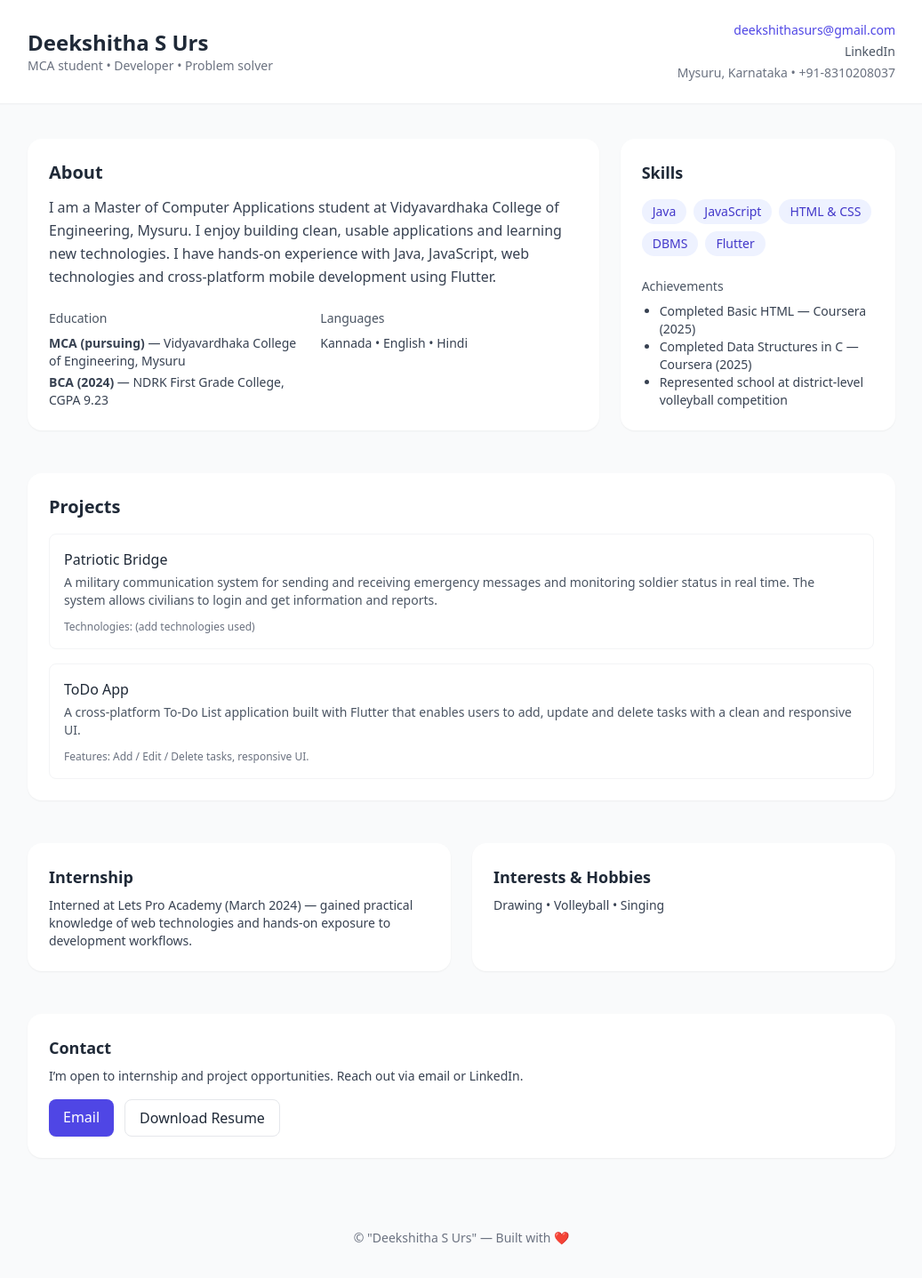
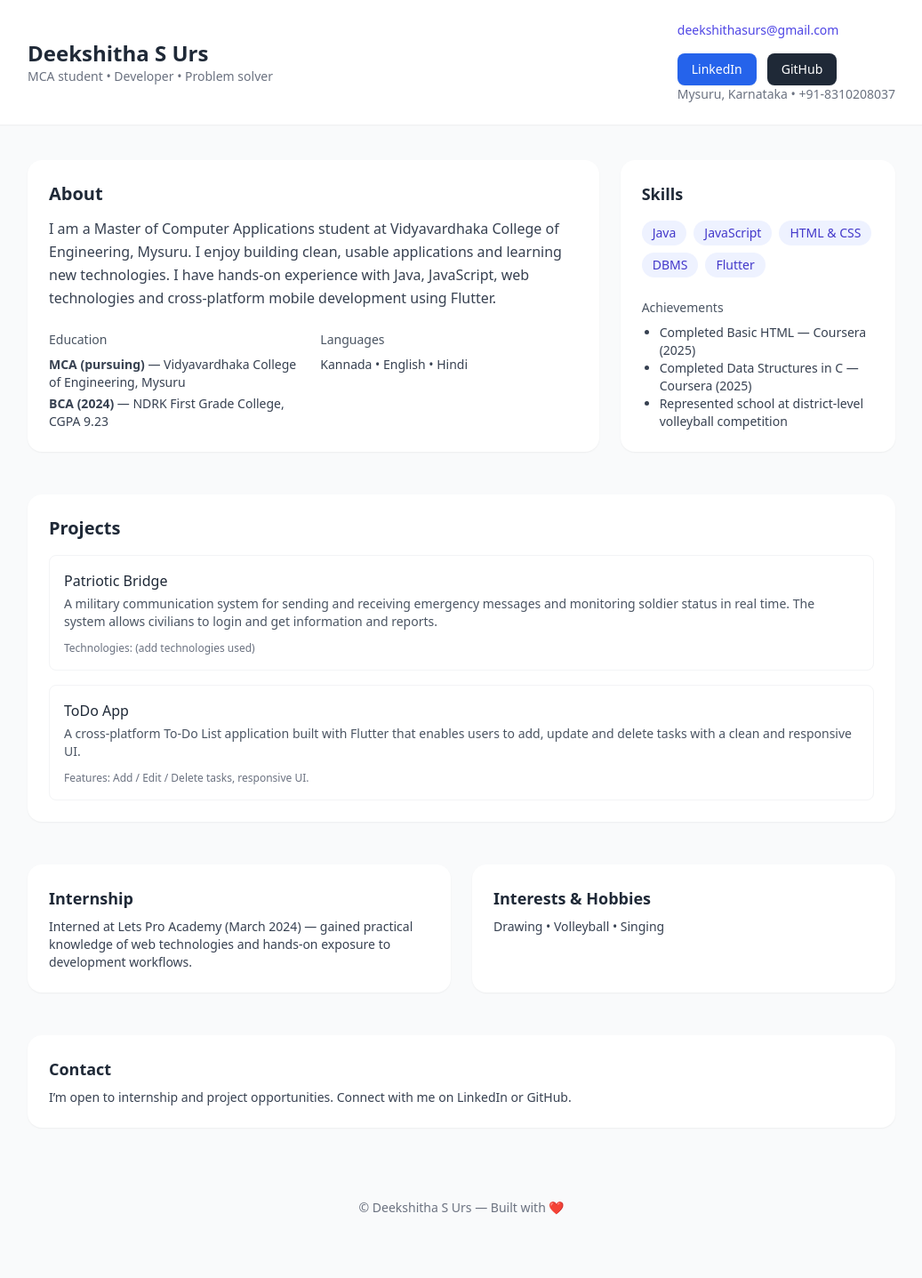
Before and after one commit to deekshithasurs/deekshitha-portfolio, a plain HTML site: page index.html in a window 1280 px wide. Shown: the whole page at 89% size, without its empty margins (121-1158 px from the left). Drawn offline with nearby package versions, Linux system fonts and the light colour scheme.

Commit message:
Update index.html

```diff
--- a/index.html
+++ b/index.html
@@ -9,14 +9,17 @@
 </head>
 <body class="bg-gray-50 text-gray-800 antialiased">
   <header class="bg-white shadow-sm">
-    <div class="max-w-5xl mx-auto px-6 py-6 flex items-center justify-between">
+    <div class="max-w-5xl mx-auto px-6 py-6 flex flex-col md:flex-row md:items-center md:justify-between gap-4">
       <div>
         <h1 class="text-2xl font-semibold">Deekshitha S Urs</h1>
         <p class="text-sm text-gray-500">MCA student • Developer • Problem solver</p>
       </div>
-      <div class="text-right space-y-1 text-sm">
+      <div class="text-sm text-gray-600">
         <a href="mailto:deekshithasurs@gmail.com" class="block text-indigo-600 hover:underline">deekshithasurs@gmail.com</a>
-        <a href="https://www.linkedin.com/in/deekshitha-s-urs-638950388" target="_blank" rel="noopener" class="block text-gray-600 hover:underline">LinkedIn</a>
+         <div class="mt-4 flex flex-wrap gap-3">
+        <a class="inline-block px-4 py-2 bg-blue-600 text-white rounded-lg shadow-sm hover:bg-blue-700" href="https://www.linkedin.com/in/deekshitha-s-urs-638950388" target="_blank">LinkedIn</a>
+        <a class="inline-block px-4 py-2 bg-gray-800 text-white rounded-lg shadow-sm hover:bg-gray-900" href="https://github.com/deekshithasurs" target="_blank">GitHub</a>
+      </div>
         <p class="text-gray-500">Mysuru, Karnataka • +91-8310208037</p>
       </div>
     </div>
@@ -95,15 +98,12 @@
 
     <section class="bg-white p-6 rounded-2xl shadow-sm">
       <h2 class="text-lg font-semibold">Contact</h2>
-      <p class="text-sm text-gray-700 mt-2">I’m open to internship and project opportunities. Reach out via email or LinkedIn.</p>
+      <p class="text-sm text-gray-700 mt-2">I’m open to internship and project opportunities. Connect with me on LinkedIn or GitHub.</p>
 
-      <div class="mt-4 flex gap-3">
-        <a class="inline-block px-4 py-2 bg-indigo-600 text-white rounded-lg shadow-sm hover:bg-indigo-700" href="mailto:deekshithasurs@gmail.com">Email</a>
-        <a class="inline-block px-4 py-2 border border-gray-200 rounded-lg hover:bg-gray-50" href="Deekshitha_resume1.pdf" download>Download Resume</a>
-      </div>
+
     </section>
 
-    <footer class="text-center text-sm text-gray-500 py-8">© "Deekshitha S Urs" — Built with ❤️</footer>
+    <footer class="text-center text-sm text-gray-500 py-8">© Deekshitha S Urs — Built with ❤️</footer>
   </main>
 </body>
 </html>
```
